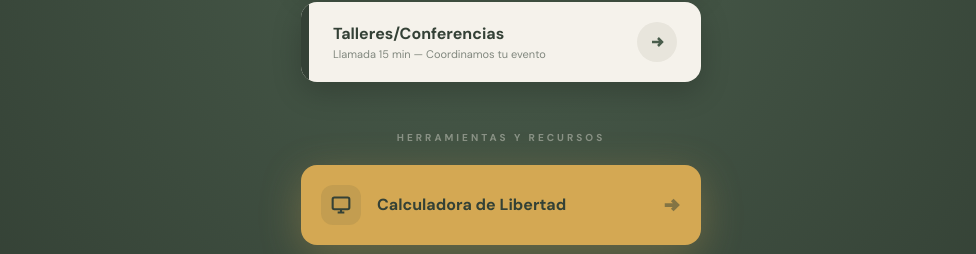
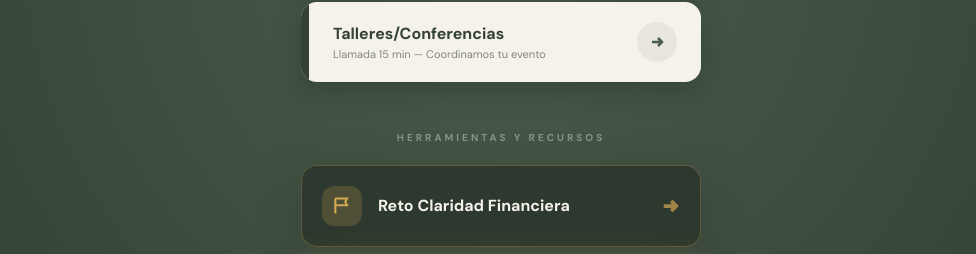
Before and after one commit to chrissegurofinanciero/elplanquefalta, a website: page public/index.html in a window 1280 px wide. Shown: the part 692-946 px from the top of the page, without its empty margins (139-1115 px from the left). Drawn offline with nearby package versions, Linux system fonts and the light colour scheme; files that its build step writes are made by us from their sources.

Commit message:
boton de reto claridad financiera

```diff
--- a/public/index.html
+++ b/public/index.html
@@ -81,6 +81,14 @@
                 <!-- RESOURCES SECTION -->
                 <span class="w-full text-[10px] font-bold tracking-[3px] text-cream/40 uppercase mb-5 text-center">Herramientas y Recursos</span>
                 <div class="w-full space-y-3 mb-12 text-left">
+                    <a href="https://forms.gle/LDvbtsaUaYV4GFVPA" target="_blank" rel="noopener noreferrer" class="w-full bg-sageDeep rounded-2xl p-5 flex items-center justify-between shadow-[0_10px_40px_rgba(45,56,46,0.4)] hover:scale-[1.02] active:scale-95 transition-all-custom text-cream border border-gold/30">
+                        <div class="flex items-center gap-4">
+                            <div class="w-10 h-10 rounded-xl bg-gold/20 flex items-center justify-center text-gold"><svg class="w-5 h-5" fill="none" stroke="currentColor" stroke-width="2.5" viewBox="0 0 24 24"><path d="M4 21V4a1 1 0 011-1h13l-2 4 2 4H5"/></svg></div>
+                            <span class="text-base font-bold">Reto Claridad Financiera</span>
+                        </div>
+                        <svg class="w-5 h-5 text-gold opacity-70" fill="none" stroke="currentColor" stroke-width="3" viewBox="0 0 16 16"><path d="M3 8h10M9 4l4 4-4 4"/></svg>
+                    </a>
+
                     <button onclick="switchView('calculator')" class="w-full bg-gold rounded-2xl p-5 flex items-center justify-between shadow-[0_10px_40px_rgba(212,168,83,0.3)] hover:scale-[1.02] active:scale-95 transition-all-custom text-darkSage">
                         <div class="flex items-center gap-4">
                             <div class="w-10 h-10 rounded-xl bg-darkSage/10 flex items-center justify-center"><svg class="w-5 h-5" fill="none" stroke="currentColor" stroke-width="2.5" viewBox="0 0 24 24"><rect x="2" y="3" width="20" height="14" rx="2"/><path d="M8 21h8M12 17v4"/></svg></div>
```
